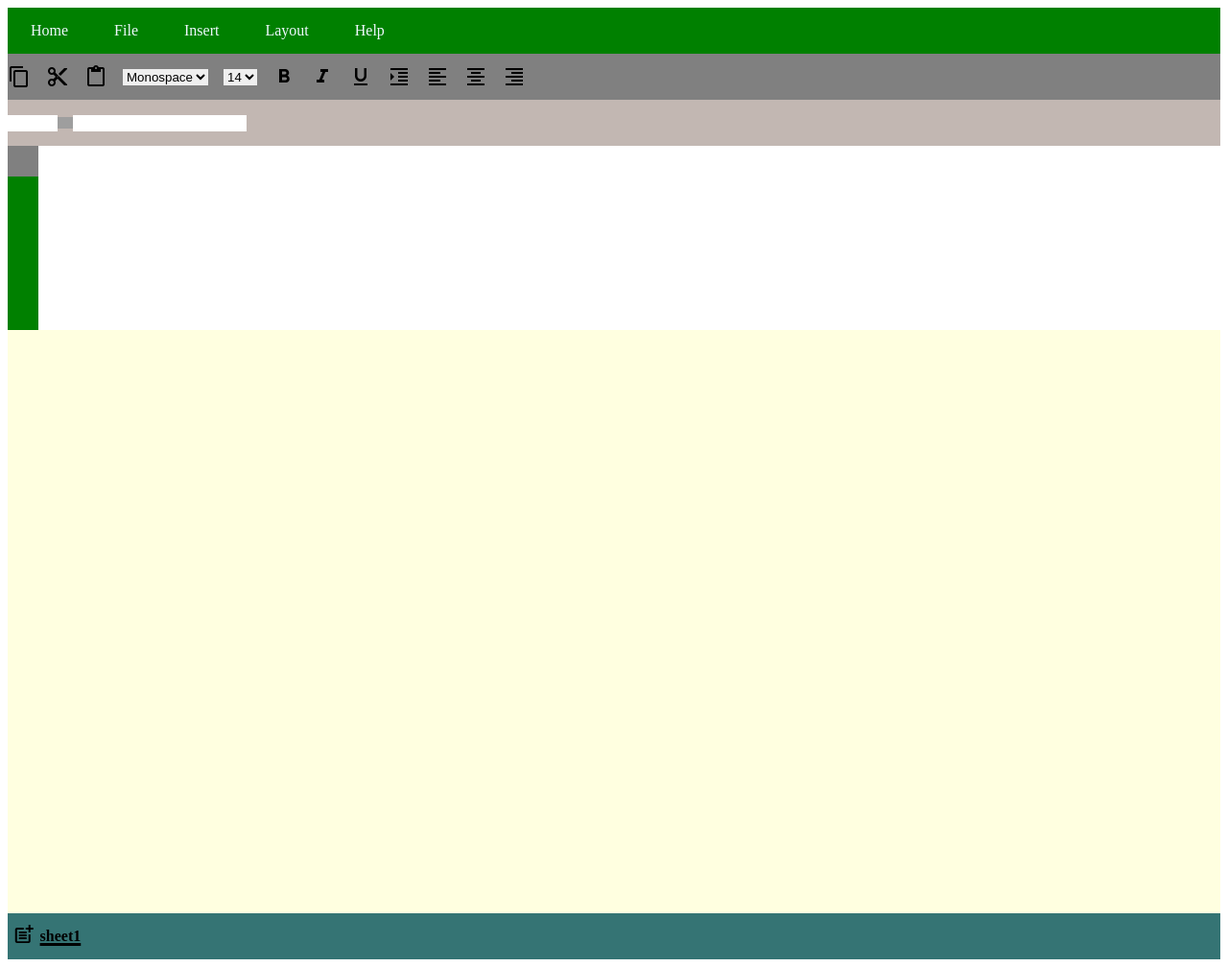
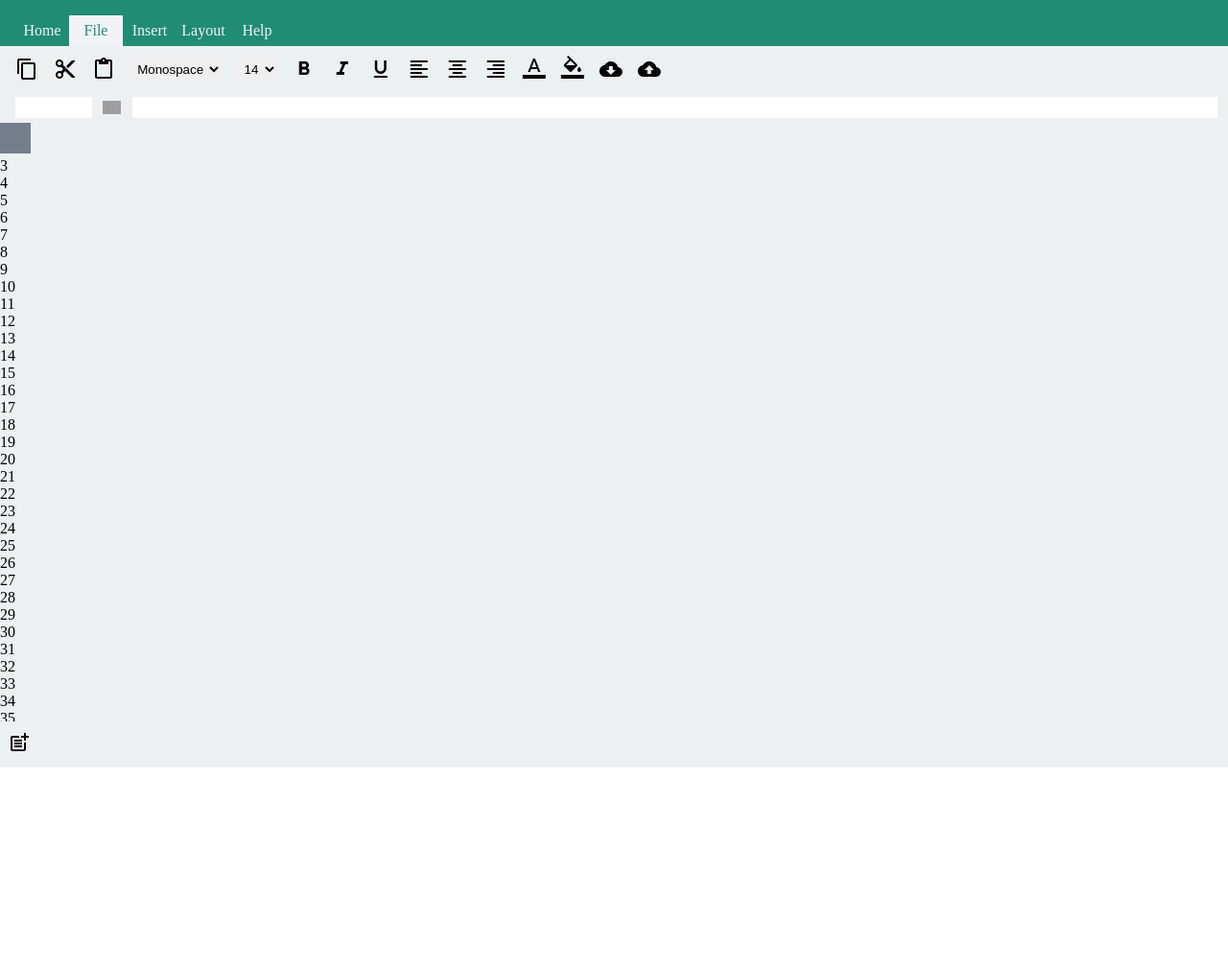
Before and after one commit to weberankit/Ai-Google-sheet, a plain HTML site: page index.html in a window 1280 px wide. Shown: the whole page at 96% size. After the commit the page ends 800 px from the top, so only its background shows below. Drawn offline with Linux system fonts and the light colour scheme; grey boxes are pictures that could not be loaded.

Commit message:
ui-setup done

```diff
--- a/dist/index.js
+++ b/dist/index.js
@@ -1,2 +1,11 @@
 "use strict";
-console.log("jj");
+let row = 100;
+let colos = 26;
+let addressColCont = document.querySelector(".address-col-cont");
+console.log(addressColCont);
+for (let i = 0; i < row; i++) {
+    let addressCol = document.createElement("div");
+    // ts--innertext expect string
+    addressCol.innerText = (i + 1).toString();
+    addressColCont === null || addressColCont === void 0 ? void 0 : addressColCont.appendChild(addressCol);
+}
--- a/index.css
+++ b/index.css
@@ -1,153 +1,193 @@
 
-.page-action{
-    margin: 0.5rem;
-    color: aliceblue;
+/*/*/
+* {
+  box-sizing: border-box;
+}
+body {
+  padding: 0;
+  margin: 0;
 }
 
-
-
-/* Global Styles */
-
-.page-action-cont,
-.cellprop-actions-cont,
-.formula-actions-cont,
-.grid-actions-cont,
-.sheet-actions-cont {
+.page-actions-cont {
+  height: 3rem;
+  background-color: #218c74;
+  display: flex;
+  align-items: flex-end;
+  padding-left: 1rem;
+}
+.page-action {
+  width: 3.5rem;
+  height: 2rem;
+  text-align: center;
+  color: #f1f2f6;
+  display: flex;
+  justify-content: center;
+  align-items: center;
+}
+.selected-page-action {
+  background-color: #f1f2f6;
+  color: #218c74;
+}
+.cellprop-actions-cont {
+  height: 3rem;
+  background-color: #ecf0f1;
   display: flex;
   align-items: center;
-
+  padding-left: 1rem;
 }
-
-/* Individual Container Styles */
-
-.page-action-cont {
-  height: 3rem;
-  background-color: #008000; /* green */
-
-}
-
-.page-action {
-  padding: 0 1rem;
-}
-
-.cellprop-actions-cont {
-  height: 3rem;
-  background-color:gray; /* pink */
-  display: flex;
-  align-items: center;
-  padding: 1 rem;
-}
-
-.cellprop-actions-cont .material-icons {
-  font-size: 1.5rem;
-}
-
-.cellprop-actions-cont>*{
+.cellprop-actions-cont > * {
   display: inline-block;
   margin-right: 1rem;
 }
-.cellprop-actions-cont>select{
+.cellprop-actions-cont > *:hover {
+  cursor: pointer;
+}
+.cellprop-actions-cont > select {
   border: none;
+  border-radius: 2px;
   outline: none;
- border-radius: none;
 }
-
-
-
-.font-family-prop{
-padding: 0.2 rem;
+.font-family-prop {
+  padding: 0.2rem;
 }
-.font-size-prop{
-  padding: 0.2 rem;
+.font-size-prop {
+  padding: 0.2rem;
 }
 .formula-actions-cont {
-  height: 3rem;
-  background-color: #c2b7b2; /* orange */
-  padding-left: 1 rem;
+  height: 2rem;
+  background-color: #ecf0f1;
+  padding-left: 1rem;
   display: flex;
   align-items: center;
 }
-.formula-actions-cont>*{
+.formula-actions-cont > * {
   display: inline-block;
-  margin-right: 0.7 rem;
+  margin-right: 0.7rem;
 }
-.formula-actions-cont>input{
+.formula-icon {
+  width: 1.2rem;
+}
+.address-bar {
+  width: 5rem;
+  text-align: center;
+}
+.formula-bar {
+  width: calc( 100vw - 5rem - 0.7rem - 0.7rem - 0.7rem );
+}
+.formula-actions-cont > input {
   border: none;
   outline: none;
+  height: 70%;
 }
-.formula-bar{
-  width: calc(100vw - 5rem-0.7rem-0.7rem);
+.sheet-actions-cont {
+  height: 3rem;
+  display: flex;
+  align-items: center;
+  padding-left: 0.5rem;
+  padding-right: 0.5rem;
+  gap: 1rem;
+  background-color: #ecf0f1;
 }
-.formula-icon{
-  height: 1.3 rem;
-  width: 1rem;
+.sheet-actions-cont > * {
+  display: inline-block;
 }
-.address-bar{
-  width: 3rem;
+.sheet-add-icon {
+  width: 2vw;
+}
+.sheet-add-icon:hover {
+  cursor: default;
 }
 
-
-
-
-.grid-actions-cont {
-  background-color: #FFFFE0; /* yellow */
-  height: calc(100vh - 12rem);
-}
-
-.sheet-actions-cont {
-  height: 3rem;
-  background-color: rgb(53, 116, 116);
+.sheets-folder-cont {
   display: flex;
   align-items: center;
-  padding-left: 0.5 rem;
-padding-right: 0.5 rem;
-gap: 1 rem;
+  height: 80%;
+  width: 5rem;
+  width: calc( 100vw - 2vw );
+  overflow: auto;
 }
-.sheet-actions-cont >*{
-  display: inline-block;
-}
-.sheet-add-icon{
-  margin-left: 0.3rem;
-  margin-right:0.3rem;
-}
-.sheet-folder-cont{
+.sheet-folder {
   height: 80%;
-  width: calc(100vw - 2vw);
-
-  display: flex;
-  align-items: center;
-
-}
-.sheet-folder{
   text-decoration: underline;
   font-weight: bold;
   text-decoration-thickness: 3px;
-  font-size: 0.9 rem;
+  font-size: 0.9rem;
+  /* background-color: lightblue; */
+  text-align: center;
+  display: flex;
+  justify-content: center;
+  align-items: center;
 }
-.grid-cont{
-  height: calc(100vh-3rem-3rem-3rem-3rem);
+.sheet-content {
+  width: 5rem;
+  /* background-color: lightgreen; */
+}
+
+.grid-cont {
+  height: calc( 100vh - 3rem - 3rem - 2rem - 3rem );
   position: relative;
+  overflow: scroll;
+  background-color: #ecf0f1;
 }
-.top-left-dummy-box{
+
+.top-left-dummy-box {
   height: 2rem;
   width: 2rem;
-  background-color: gray;
+  background-color: #747d8c;
+  position: fixed;
+  z-index: 4;
 }
-.address-col-cont{
-  height: 10rem;
-  width: 2rem;
-  background-color: #008000;
+.address-col-cont {
+  position: sticky;
+  top: 2rem;
+  left: 0;
 }
-.address-row-cont{
-height: 2rem;
-
-
+.address-row-cont {
+  display: flex;
+  position: sticky;
+  top: 0;
+  left: 2rem;
 }
-.cells-cont{
+.cells-cont {
   position: absolute;
   top: 0;
   left: 2rem;
+}
 
-width: 10rem;
-height: 10rem;
+.address-col {
+  height: 2rem;
+  width: 2rem;
+  display: flex;
+  justify-content: center;
+  align-items: center;
+  border: 1px solid #dfe4ea;
 }
+.address-row {
+  height: 2rem;
+  width: 5rem;
+  border: 1px solid #dfe4ea;
+  display: flex;
+  justify-content: center;
+  align-items: center;
+}
+.row-cont {
+  display: flex;
+}
+.cell {
+  height: 2rem;
+  width: 5rem;
+  border: 1px solid #dfe4ea;
+  outline: none;
+}
+
+.color-prop {
+  position: relative;
+}
+.color-prop > input {
+  opacity: 0;
+  position: absolute;
+  top: 0;
+  left: 0;
+  height: 100%;
+  width: 100%;
+}
--- a/index.html
+++ b/index.html
@@ -7,95 +7,109 @@
     <link href="./index.css" type="text/css" rel="stylesheet">
     <link href="https://fonts.googleapis.com/icon?family=Material+Icons"
       rel="stylesheet">
+
 </head>
 <body>
- <div class="page-action-cont h-12 bg-green-600 flex  items-end">
 
+<div class="page-actions-cont">
   <div class="page-action">Home</div>
-  <div class="page-action">File</div>
+  <div class="page-action selected-page-action">File</div>
   <div class="page-action">Insert</div>
   <div class="page-action">Layout</div>
   <div class="page-action">Help</div>
 </div>
-<div class="cellprop-actions-cont h-12 bg-pink-300">
-  <span class="material-icons">
+
+
+<div class="cellprop-actions-cont">
+  <span class="material-icons copy">
       content_copy
   </span>
-    <span class="material-icons">
+  <span class="material-icons cut">
       content_cut
   </span>
-      <span class="material-icons">
+  <span class="material-icons paste">
       content_paste
   </span>
-
   <select class="font-family-prop">
       <option value="monospace">Monospace</option>
- <option value="font-srief">Sans-srief</option>
- <option value="fantasty">Fantasty</option>
+      <option value="sans-serif">Sans-Serif</option>
+      <option value="fantasy">Fantasy</option>
       <option value="cursive">Cursive</option>
   </select>
-
   <select class="font-size-prop">
-
       <option value="14">14</option>
       <option value="16">16</option>
       <option value="18">18</option>
       <option value="20">20</option>
   </select>
+  <span class="material-icons bold">
+      format_bold
+  </span>
+  <span class="material-icons italic">
+      format_italic
+  </span>
+  <span class="material-icons underline">
+      format_underlined
+  </span>
+  <span class="left material-icons alignment">
+      format_align_left
+  </span>
+  <span class="center material-icons alignment">
+      format_align_center
+  </span>
+  <span class="right material-icons alignment">
+      format_align_right
+  </span>
+  <div class="color-prop">
+      <span class="material-icons">
+          format_color_text
+      </span>
+      <input type="color" class="font-color-prop">
+  </div>
+  <div class="color-prop">
+      <span class="material-icons">
+          format_color_fill
+      </span>
+      <input type="color" class="BGcolor-prop">
+  </div>
+  <span class="material-icons download">
+      cloud_download
+  </span>
+  <span class="material-icons open">
+      cloud_upload
+  </span>
+</div>
 
 
-        <span class="material-icons">
-          format_bold
-          </span>
-          <span class="material-icons">
-            format_italic
-            </span>
-
-            <span class="material-icons">
-              format_underlined
-              </span>
-              <span class="material-icons">
-                format_indent_increase
-                </span>
-                <span class="material-icons">
-                  format_align_left
-                  </span>
-                  <span class="material-icons">
-                    format_align_center
-                    </span>
-                    <span class="material-icons">
-                      format_align_right
-                      </span>
-
+<div class="formula-actions-cont">
+  <input type="text" readonly class="address-bar">
+  <img class="formula-icon" src="https://img.icons8.com/ios/50/000000/formula-fx.png" />
+  <input type="text" class="formula-bar">
 </div>
-<div class="formula-actions-cont h-12 bg-orange-400">
 
 
-  <input type="text" readonly class="address-bar">
- <img class="formula-icon" src="https://img.icons8.com/?size=100&id=79546&format=png&color=000000" alt="image-formula">
-  <input type="text" class="formula-bar">
-</div>
+
 <div class="grid-cont">
   <div class="top-left-dummy-box"></div>
   <div class="address-col-cont"></div>
-
   <div class="cells-cont">
       <div class="address-row-cont"></div>
   </div>
 </div>
-<div class="grid-actions-cont h-[calc(100vh-3rem-3rem-3rem-3rem)] bg-yellow-400"></div>
 
-<div class="sheet-actions-cont h-12">
 
+
+
+<div class="sheet-actions-cont">
   <div class="sheet-add-icon">
       <span class="material-icons">
           post_add
-    </span></div>
-
-    <div class="sheet-folder-cont">
-      <div class="sheet-folder">sheet1</div>
+      </span>
+  </div>
+  <div class="sheets-folder-cont">
   </div>
 </div>
+
 
 
 <script src="./dist/index.js"></script>
```
Also changed, not shown: src/index.ts (+12 -1 lines), 1 other file. Lines whose indentation alone changed are shown as unchanged.
